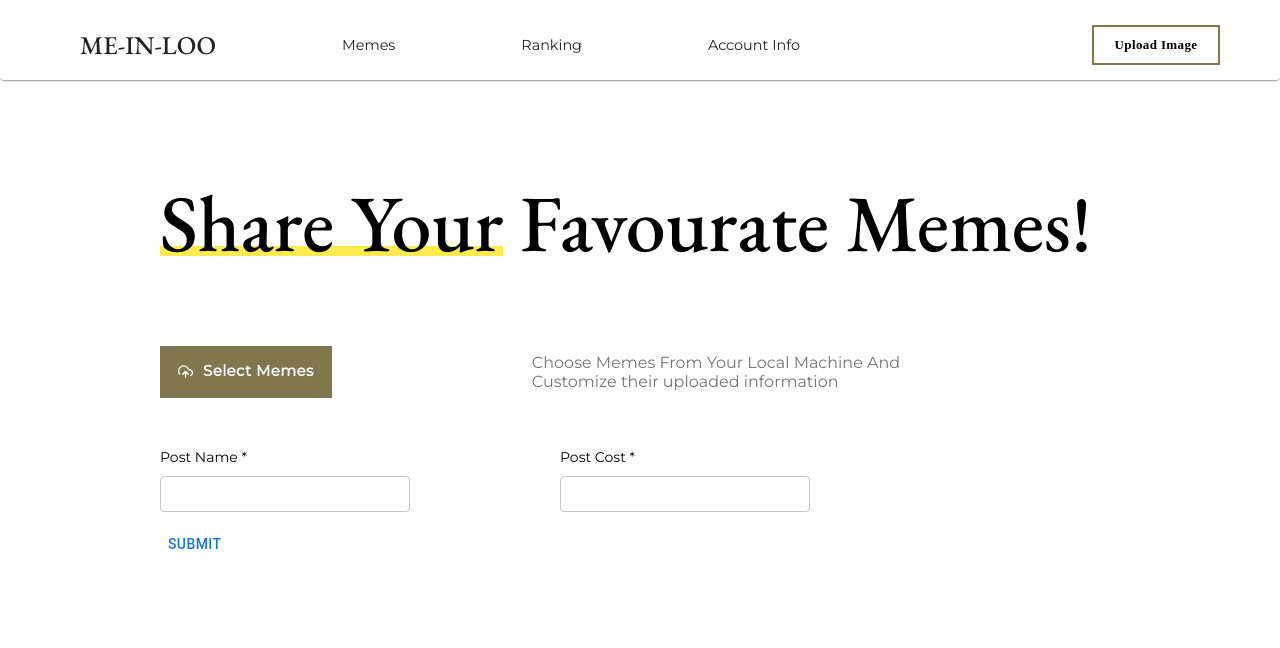
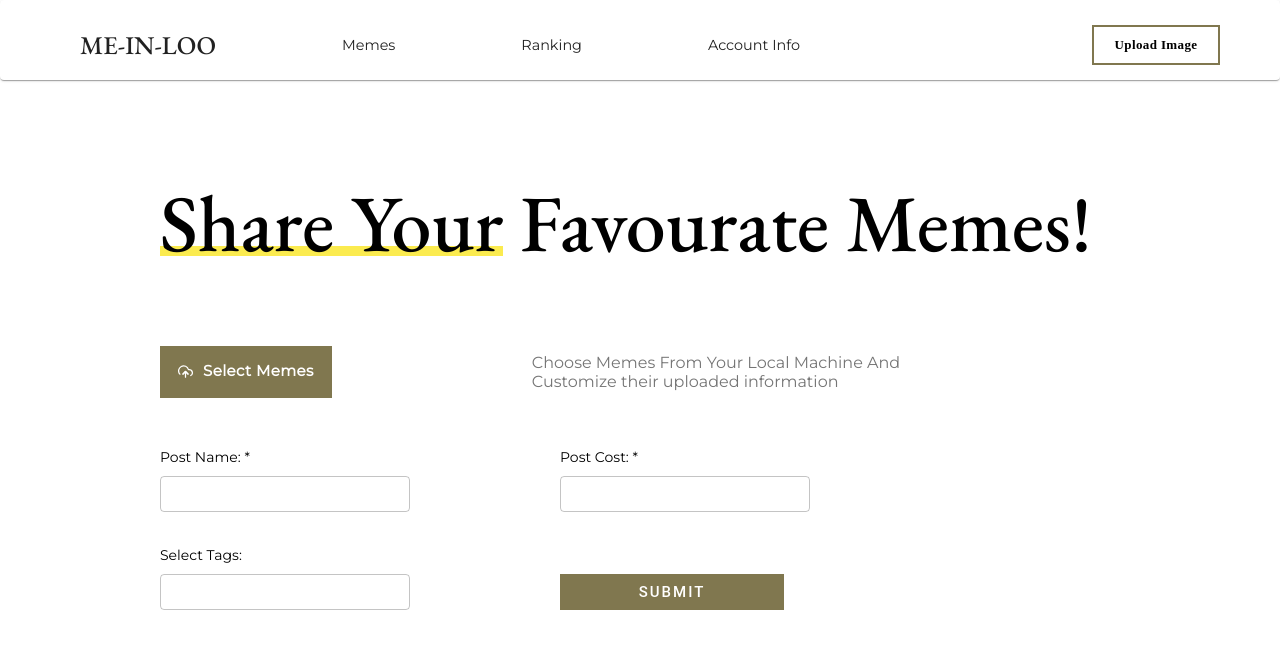
Before and after one commit to joycedaiyt/Me-In-Loo, a Next.js app in the folder front_end/: page /upload in a window 1280 px wide. Shown: the top 648 px of the page. Built offline with nearby package versions, Linux system fonts and the light colour scheme.

Commit message:
upload page done except for constraints depends on whether frontend do it or backend

```diff
--- a/front_end/components/PageSwitch.tsx
+++ b/front_end/components/PageSwitch.tsx
@@ -37,13 +37,11 @@ export const PageSwitch = (props: {
 
   const handleIuputChange = (e: any) => {
     if (/^[0-9]*$/.test(e.target.value)) {
-      console.log(e.target.value);
       setInput(e.target.value);
     }
   };
 
   const handleKeyDown = (e: any) => {
-    console.log(e);
     if (e.keyCode != 13) {
       // let input = parseInt(input);
       if (0 < input && input <= countPage) {
--- a/front_end/components/TagPopper.tsx
+++ b/front_end/components/TagPopper.tsx
@@ -26,7 +26,6 @@ export const TagPopper = (props: {
     setSelectedTags,
   } = props;
   const handleChange = (el: any) => {
-    console.log(el);
     if (el.target.checked === true) {
       selectedTags.push(el.target.id);
       setSelectedTags(selectedTags);
@@ -40,7 +39,6 @@ export const TagPopper = (props: {
 
   const handleConfirm = () => {
     setTagPopOpen(false);
-    console.log(selectedTags);
     setSelectedTags([]);
   };
   const handleClickAway = () => {
--- /dev/null
+++ b/front_end/components/TagsCard.tsx
@@ -0,0 +1,42 @@
+import { IoCloseOutline } from "react-icons/io5";
+import { useRef } from "react";
+export const TagsCard = (props: { tagName: string; handleRemove: any }) => {
+  const { tagName, handleRemove } = props;
+  const spanRef = useRef(null);
+  return (
+    <div
+      style={{
+        width: "fit-content",
+        borderRadius: 10,
+        backgroundColor: "rgb(220, 220, 220)",
+        fontSize: 10,
+        fontFamily: "montserrat",
+        marginRight: 15,
+      }}
+    >
+      <div
+        style={{
+          display: "flex",
+          paddingRight: 17,
+          paddingLeft: 12,
+          paddingTop: 1,
+          paddingBottom: 1,
+        }}
+      >
+        <span
+          style={{
+            fontSize: 12,
+            paddingRight: 7,
+            marginTop: 2,
+            cursor: "pointer",
+            zIndex: 100,
+          }}
+          onClick={() => handleRemove(spanRef)}
+        >
+          <IoCloseOutline title={tagName} key={tagName} />
+        </span>
+        <span ref={spanRef}>{tagName}</span>
+      </div>
+    </div>
+  );
+};
--- a/front_end/components/UploadInfo.tsx
+++ b/front_end/components/UploadInfo.tsx
@@ -1,5 +1,17 @@
 import "@fontsource/montserrat";
-import { TextField, Button } from "@mui/material";
+import {
+  TextField,
+  Button,
+  MenuItem,
+  MenuList,
+  Popper,
+  Paper,
+  ClickAwayListener,
+} from "@mui/material";
+import { useEffect, useRef, useState } from "react";
+import { TagsCard } from "./TagsCard";
+require("typeface-eb-garamond");
+
 export const UploadInfo = (props: {
   postName: string;
   setPostName: any;
@@ -19,18 +31,65 @@ export const UploadInfo = (props: {
     setPostCost,
     postTags,
     setPostTags,
+    allTags,
   } = props;
+  const [searchWords, setSearchWords] = useState("");
+  const menuRef = useRef(null);
+  const tagsRemained = allTags.filter((el) => {
+    let capWords = el.toUpperCase();
+    let capSearchWords = searchWords.toUpperCase();
+    return capWords.includes(capSearchWords) && !postTags.includes(el);
+  });
+  console.log(postTags);
   const handlePostName = (el: any) => {
     setPostName(el.target.value);
   };
   const handlePostCost = (el: any) => {
     setPostCost(el.target.value);
   };
+  const handleSearch = (el: any) => {
+    setSearchWords(el.target.value);
+  };
+  const handleKeyDown = (el: any) => {
+    if (searchWords == "") {
+      return;
+    }
+    if (el.keyCode == 13) {
+      let newArr = postTags;
+      newArr.push(searchWords);
+      setPostTags(newArr);
+      el.target.value = "";
+      setSearchWords("");
+    }
+  };
+  const handleInsertTags = (el: any) => {
+    let newArr = postTags;
+    // console.log(newArr, el);
+    // console.log(el.target.innerText);
+    newArr.push(el.target.innerText);
+    // console.log(newArr);
+    setPostTags(newArr);
+    setSearchWords("");
+    // menuRef.current ? (menuRef.current.value = "") : "";
+    // document.getElementById()
+  };
+
+  const handleClickAway = () => {
+    setSearchWords("");
+  };
+
+  const handleRemove = (e: any) => {
+    console.log(e.current.innerText);
+    let newArr = postTags.filter((el) => {
+      return el != e.current.innerText;
+    });
+    setPostTags(newArr);
+  };
   return (
     <div style={{ fontFamily: "montserrat", fontSize: 14 }}>
       <div style={{ display: "flex" }}>
         <span>
-          <div style={{ marginBottom: 10 }}>Post Name *</div>
+          <div style={{ marginBottom: 10 }}>Post Name: *</div>
           <TextField
             sx={{ width: 250, height: 50 }}
             inputProps={{
@@ -46,10 +105,11 @@ export const UploadInfo = (props: {
               },
             }}
             onChange={handlePostName}
+            autoComplete="off"
           />
         </span>
         <span style={{ marginLeft: 150 }}>
-          <div style={{ marginBottom: 10 }}>Post Cost *</div>
+          <div style={{ marginBottom: 10 }}>Post Cost: *</div>
           <TextField
             sx={{ width: 250, height: 50 }}
             inputProps={{
@@ -65,12 +125,87 @@ export const UploadInfo = (props: {
               },
             }}
             onChange={handlePostCost}
+            autoComplete="off"
           />
         </span>
       </div>
-      <div>
-        <Button>submit </Button>
+      <div style={{ display: "flex", flexDirection: "row" }}>
+        {postTags.map((el, idx) => {
+          return (
+            <TagsCard
+              tagName={el}
+              handleRemove={handleRemove}
+              key={`${el}_${idx}`}
+            />
+          );
+        })}
       </div>
+      <div style={{ marginTop: 20, marginBottom: 10 }}>Select Tags:</div>
+      <TextField
+        id={"tagSearch"}
+        sx={{ width: 250, height: 50 }}
+        inputProps={{
+          style: {
+            paddingLeft: 10,
+            paddingRight: 10,
+            paddingTop: 8,
+            paddingBottom: 8,
+            fontFamily: "montserrat",
+            fontSize: 14,
+            borderRadius: 0,
+            borderWidth: 10,
+          },
+        }}
+        autoComplete="off"
+        onChange={handleSearch}
+        onKeyDown={handleKeyDown}
+        ref={menuRef}
+      />
+      <ClickAwayListener onClickAway={handleClickAway} mouseEvent="onMouseDown">
+        <Popper
+          anchorEl={menuRef.current}
+          open={searchWords != ""}
+          placement="bottom-start"
+          disablePortal={false}
+          modifiers={[{ name: "flip", enabled: false }]}
+        >
+          <Paper>
+            <MenuList
+              style={{
+                fontFamily: "montserrat",
+                maxHeight: 200,
+                overflow: "scroll",
+              }}
+            >
+              {tagsRemained.map((el, idx) => {
+                return (
+                  <MenuItem key={idx} value={el} onClick={handleInsertTags}>
+                    {el}
+                  </MenuItem>
+                );
+              })}
+            </MenuList>
+          </Paper>
+        </Popper>
+      </ClickAwayListener>
+      <span>
+        <Button
+          style={{
+            backgroundColor: "rgb(128, 119, 79)",
+            color: "white",
+            fontWeight: 500,
+            width: "20%",
+            fontSize: 15,
+            letterSpacing: 2,
+            height: 36.13,
+            marginLeft: 150,
+            borderRadius: 0,
+            // fontFamily: "EB Garamond",
+          }}
+        >
+          SUBMIT{" "}
+        </Button>
+      </span>
     </div>
   );
 };
--- a/front_end/pages/index.tsx
+++ b/front_end/pages/index.tsx
@@ -24,11 +24,6 @@ export default function WelcomePage() {
     router.push("?page=login");
     setCurQuery("login");
   };
-  // useEffect(() => {
-  //   const query = router.asPath;
-  //   console.log(router.asPath);
-  //   setCurQuery(query as any);
-  // }, [router.asPath]);
   return (
     <div>
       <div
```
